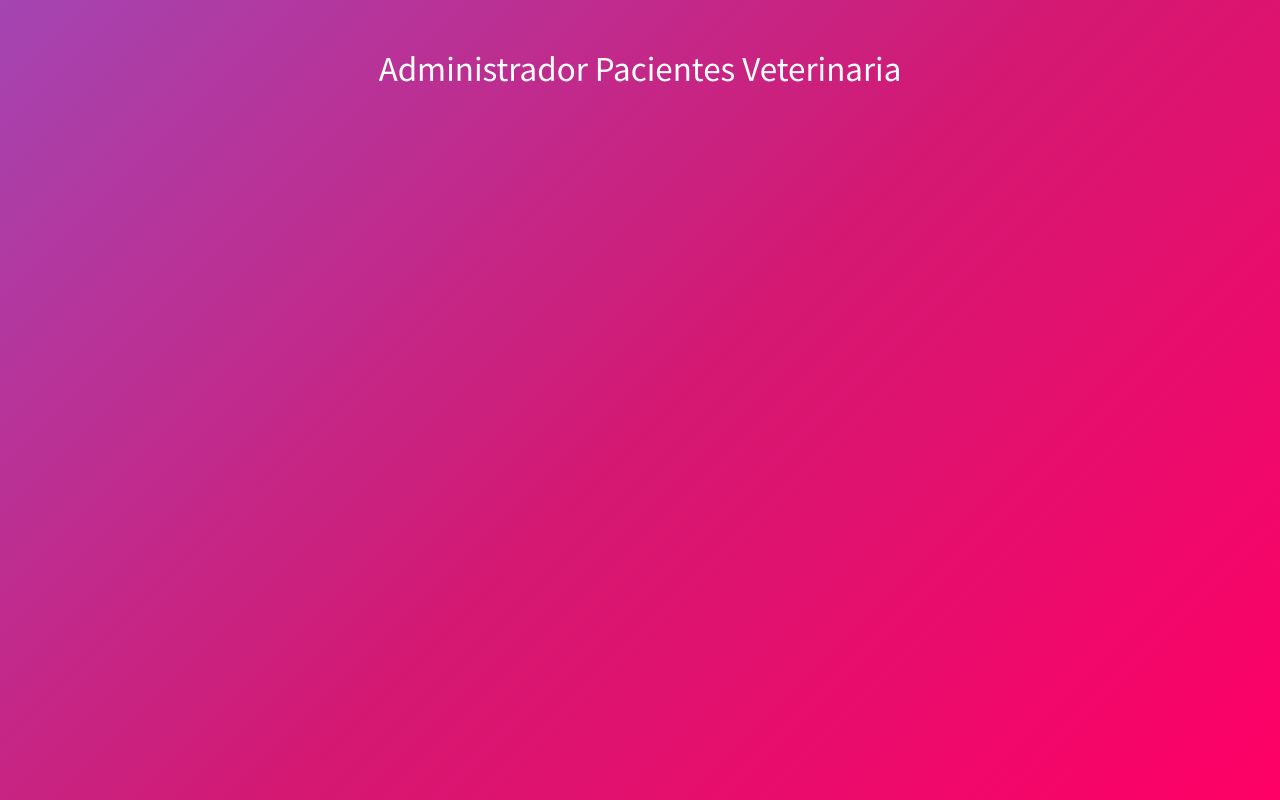
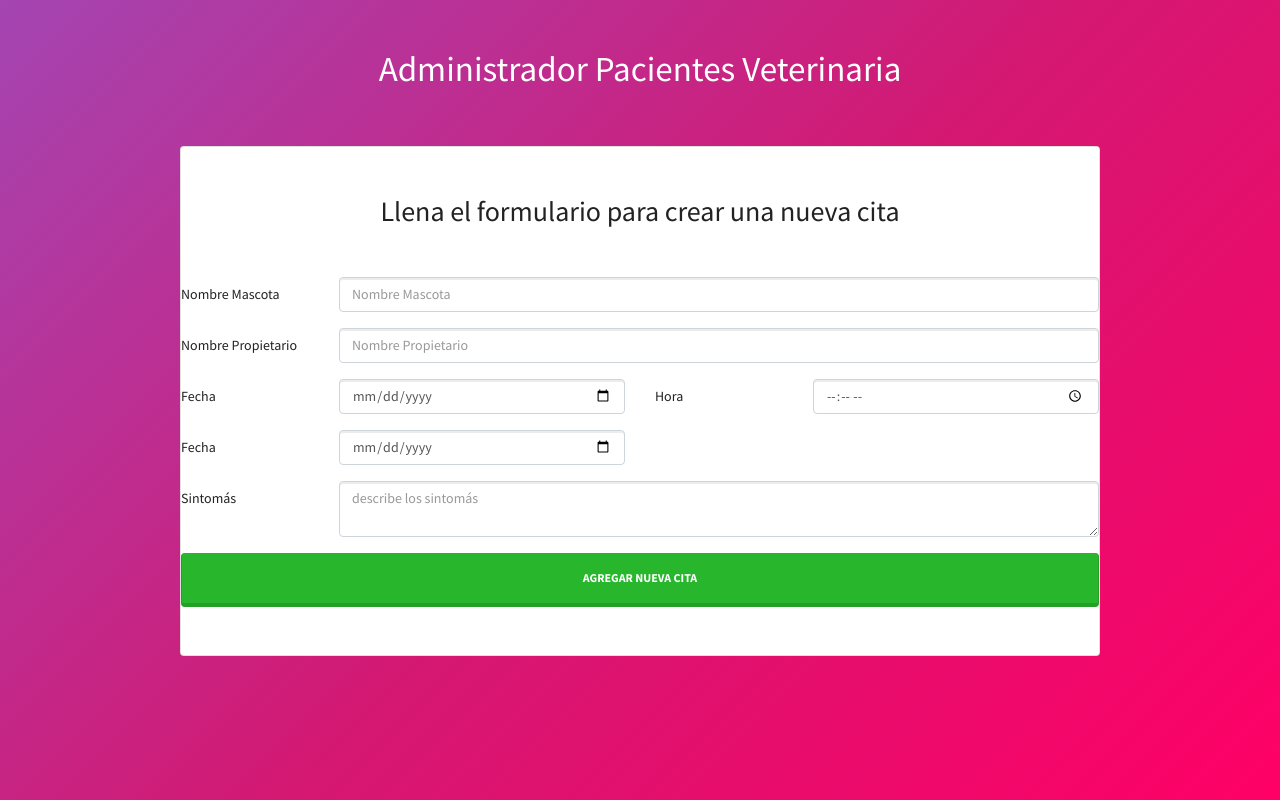
Before and after one commit to northerchild/veterinaria, a React (Create React App) app: page / in a window 1280 px wide. Built offline with nearby package versions, Linux system fonts and the light colour scheme.

Commit message:
Se agrega el componente formulario

```diff
--- a/src/App.js
+++ b/src/App.js
@@ -2,16 +2,20 @@
 import logo from './logo.svg';
 import './bootstrap.min.css';
 import Header from './components/Header';
+import NuevaCita from './components/NuevaCita';
 
 class App extends Component {
     state = {}
     render() {
-        return ( <
-            div class = "container" >
-            <
-            Header titulo = 'Administrador Pacientes Veterinaria' / >
-            <
-            /div>
+        return (
+            <div className = "container" >
+            <Header titulo = 'Administrador Pacientes Veterinaria' / >
+                <div className = "row" >
+                    <div className = "col-md-10 mx-auto" >
+                    <NuevaCita / >
+                    </div>
+                </div>
+            </div>
         );
     }
 }
--- /dev/null
+++ b/src/components/NuevaCita.js
@@ -0,0 +1,74 @@
+import React, { Component } from 'react';
+
+class NuevaCita extends Component {
+    state = {}
+    render() {
+        return (
+            <div className = "card mt-5 py-5" >
+            < h2 className = "card-title text-center mb-5" > Llena el formulario para crear una nueva cita </h2>
+
+            <form >
+            <div className = "form-group row" >
+            <label className = "col-sm-4 col-lg-2 col-form-label" > Nombre Mascota < /label>
+            <div className="col-sm-8 col-lg-10">
+            <input type = "text"
+            className = "form-control"
+            placeholder = "Nombre Mascota"
+            name = "mascota" /
+            >
+            </div>
+            </div > { /*form - group*/ }
+
+            <div className = "form-group row" >
+            <label className = "col-sm-4 col-lg-2 col-form-label" > Nombre Propietario < /label>
+            <div className="col-sm-8 col-lg-10">
+            <input type = "text"
+            className = "form-control"
+            placeholder = "Nombre Propietario"
+            name = "propietario" /
+            >
+            </div>
+            </div > { /*form - group*/ }
+
+            <div className = "form-group row" >
+            <label className = "col-sm-4 col-lg-2 col-form-label" > Fecha < /label>
+            <div className="col-sm-8 col-lg-4">
+            <input type = "date"
+            className = "form-control"
+            name = "fecha" /
+            >
+            </div>
+            <label className = "col-sm-4 col-lg-2 col-form-label" > Hora < /label>
+            <div className="col-sm-8 col-lg-4">
+            <input type = "time"
+            className = "form-control"
+            name = "hora" /
+            >
+            </div>
+            </div > { /*form - group*/ }
+
+            <div className = "form-group row" >
+            <label className = "col-sm-4 col-lg-2 col-form-label" > Fecha < /label>
+            <div className="col-sm-8 col-lg-4">
+            <input type = "date"
+            className = "form-control"
+            name = "fecha" /
+            >
+            </div>
+            </div > { /*form - group*/ }
+
+            <div className = "form-group row" >
+            <label className = "col-sm-4 col-lg-2 col-form-label" > Sintomás < /label>
+            <div className="col-sm-8 col-lg-10">
+            <textarea name="sintomas" className="form-control" placeholder="describe los sintomás"></textarea>
+            </div>
+            </div > { /*form - group*/ }
+
+            <input type="text" className="py-3 mt-2 btn btn-success btn-block" value="Agregar nueva cita"/>
+            </form>
+            </div >
+        )
+    }
+}
+
+export default NuevaCita;
```
Also changed, not shown: src/components/Header.js (+4 -5 lines).
